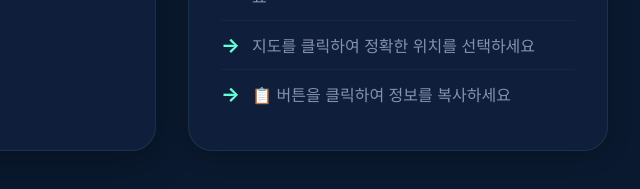
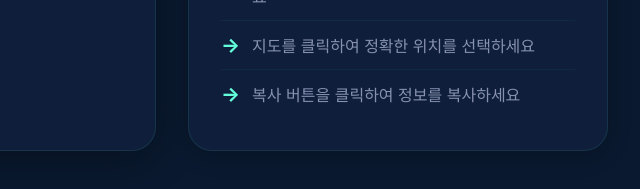
Before and after one commit to jakeon32/kakao-map-picker, a website: page index.html in a window 1280 px wide. Shown: the part 1039-1228 px from the top of the page, 640-1280 px from the left. Drawn offline with Linux system fonts and the light colour scheme; no server answers.

Commit message:
Fix: 사용 방법 섹션의 이모지 아이콘 제거
- 📋 이모지를 '복사 버튼'으로 텍스트 변경

```diff
--- a/index.html
+++ b/index.html
@@ -80,7 +80,7 @@
                     <ul>
                         <li>검색창에 장소명 또는 주소를 입력하고 검색하세요</li>
                         <li>지도를 클릭하여 정확한 위치를 선택하세요</li>
-                        <li>📋 버튼을 클릭하여 정보를 복사하세요</li>
+                        <li>복사 버튼을 클릭하여 정보를 복사하세요</li>
                     </ul>
                 </div>
             </div>
```
